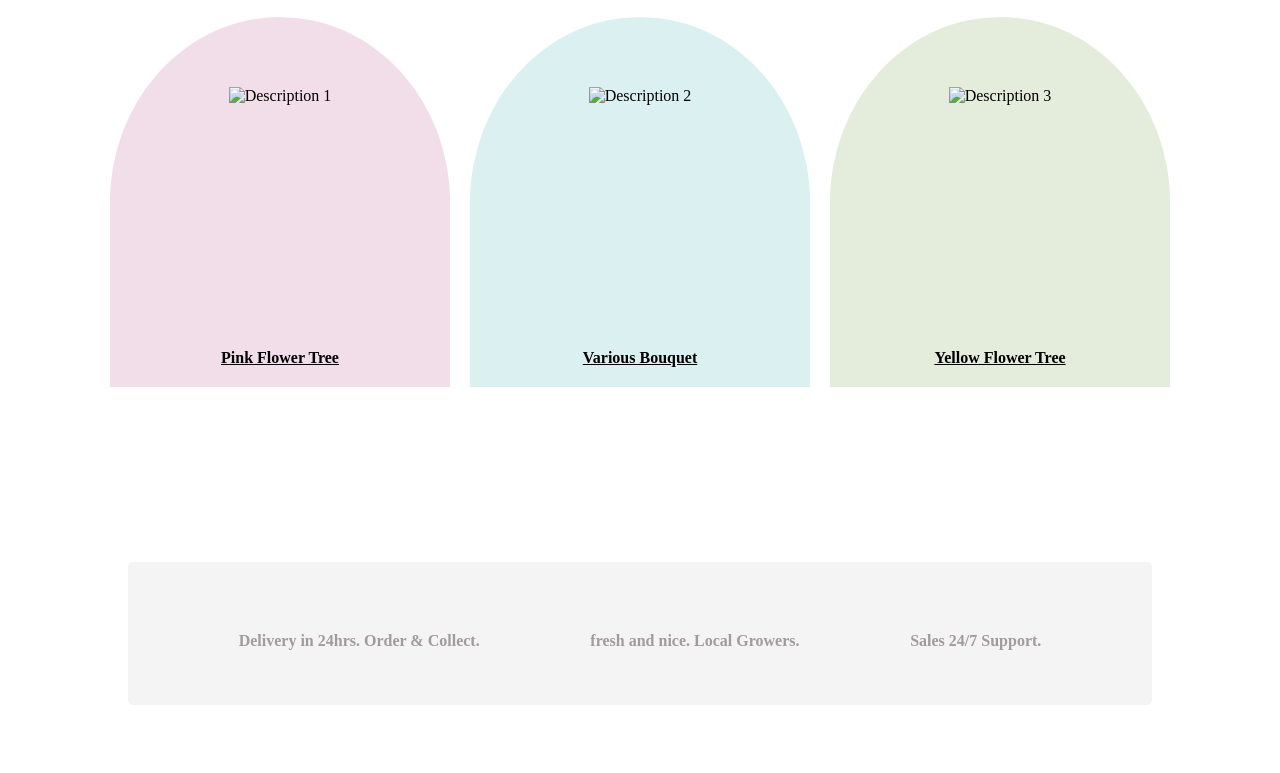
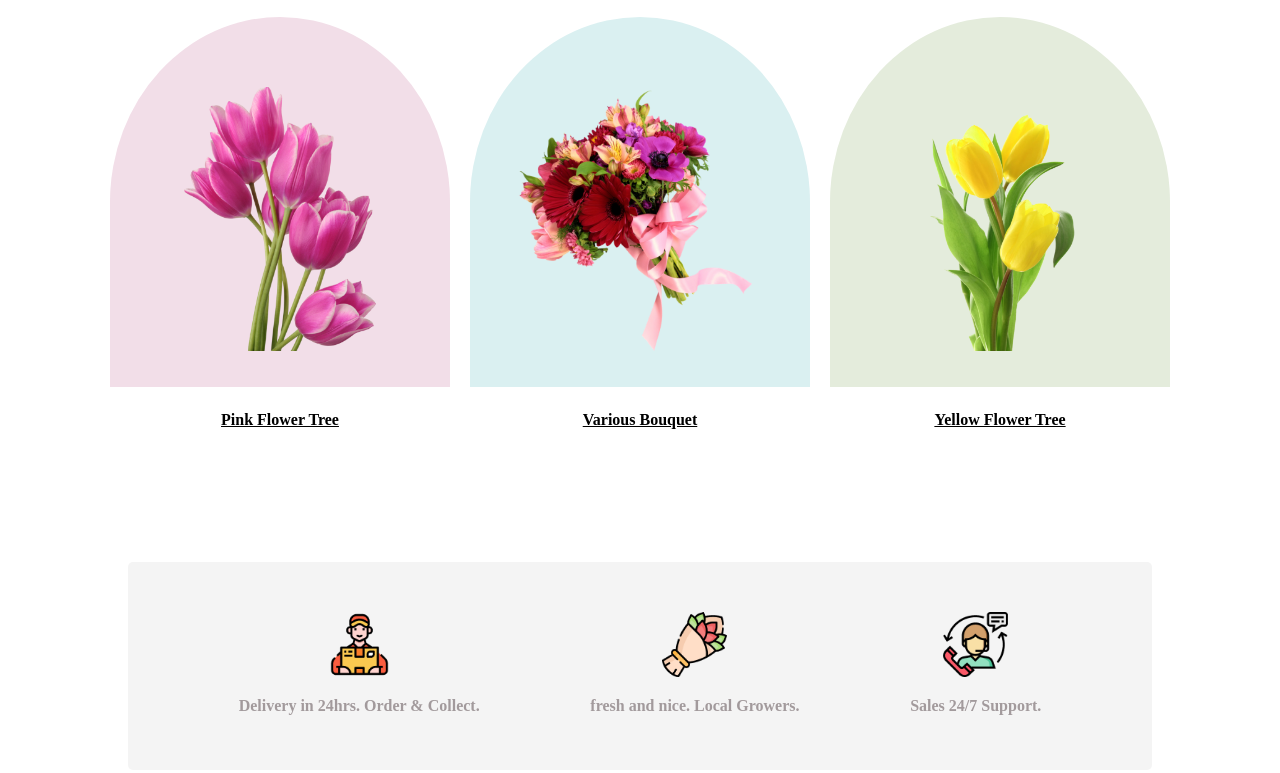
Before and after one commit to devemfarhad/flower-website, a plain HTML site: page index.htm in a window 1280 px wide. Shown: the part 829-1602 px from the top of the page. Drawn offline with Linux system fonts and the light colour scheme; the site is published under a folder, as on GitHub Pages, so addresses that start at the root find nothing.

Commit message:
fixing directory issue

```diff
--- a/index.htm
+++ b/index.htm
@@ -30,7 +30,7 @@
                 <a href="#" class="shop-now-button">Shop Now</a>
             </div>
             <div class="image-column">
-                <img class="banner-image" src="/assets/img/flower 01.png" alt="Flower Shop" />
+                <img class="banner-image" src="./assets/img/flower 01.png" alt="Flower Shop" />
             </div>
         </div>
     </section>
@@ -45,15 +45,15 @@
 
         <div class="featured-columns">
             <div class="featured-column column1">
-                <img src="/assets/img/con01.png" alt="Description 1">
+                <img src="./assets/img/con01.png" alt="Description 1">
                 <span class="featured-footer-text">Pink Flower Tree</span>
             </div>
             <div class="featured-column column2">
-                <img src="/assets/img/con02.png" alt="Description 2">
+                <img src="./assets/img/con02.png" alt="Description 2">
                 <span class="featured-footer-text">Various Bouquet</span>
             </div>
             <div class="featured-column column3">
-                <img src="/assets/img/con03.png" alt="Description 3">
+                <img src="./assets/img/con03.png" alt="Description 3">
                 <span class="featured-footer-text">Yellow Flower Tree</span>
             </div>
         </div>
@@ -63,15 +63,15 @@
     <!-- Service Section Start-->
     <section class="services w-80 mx-2" id="services">
         <div class="services-items">
-            <img src="/assets/icon/icon01.png" alt="">
+            <img src="./assets/icon/icon01.png" alt="">
             <h4 class="text-secondary mx-1">Delivery in 24hrs. Order & Collect.</h4>
         </div>
         <div class="services-items">
-            <img src="/assets/icon/icon02.png" alt="">
+            <img src="./assets/icon/icon02.png" alt="">
             <h4 class="text-secondary mx-1">fresh and nice. Local Growers.</h4>
         </div>
         <div class="services-items">
-            <img src="/assets/icon/icon03.png" alt="">
+            <img src="./assets/icon/icon03.png" alt="">
             <h4 class="text-secondary mx-1">Sales 24/7 Support.</h4>
         </div>
     </section>
@@ -86,7 +86,7 @@
             <button class="btn-primary">Sign Up</button>
         </div>
         <div class="hot-deal-flower-container w-50">
-            <img class="hot-deal-flower" src="/assets/img/deal01.png" alt="">
+            <img class="hot-deal-flower" src="./assets/img/deal01.png" alt="">
         </div>
     </section>
 
```
